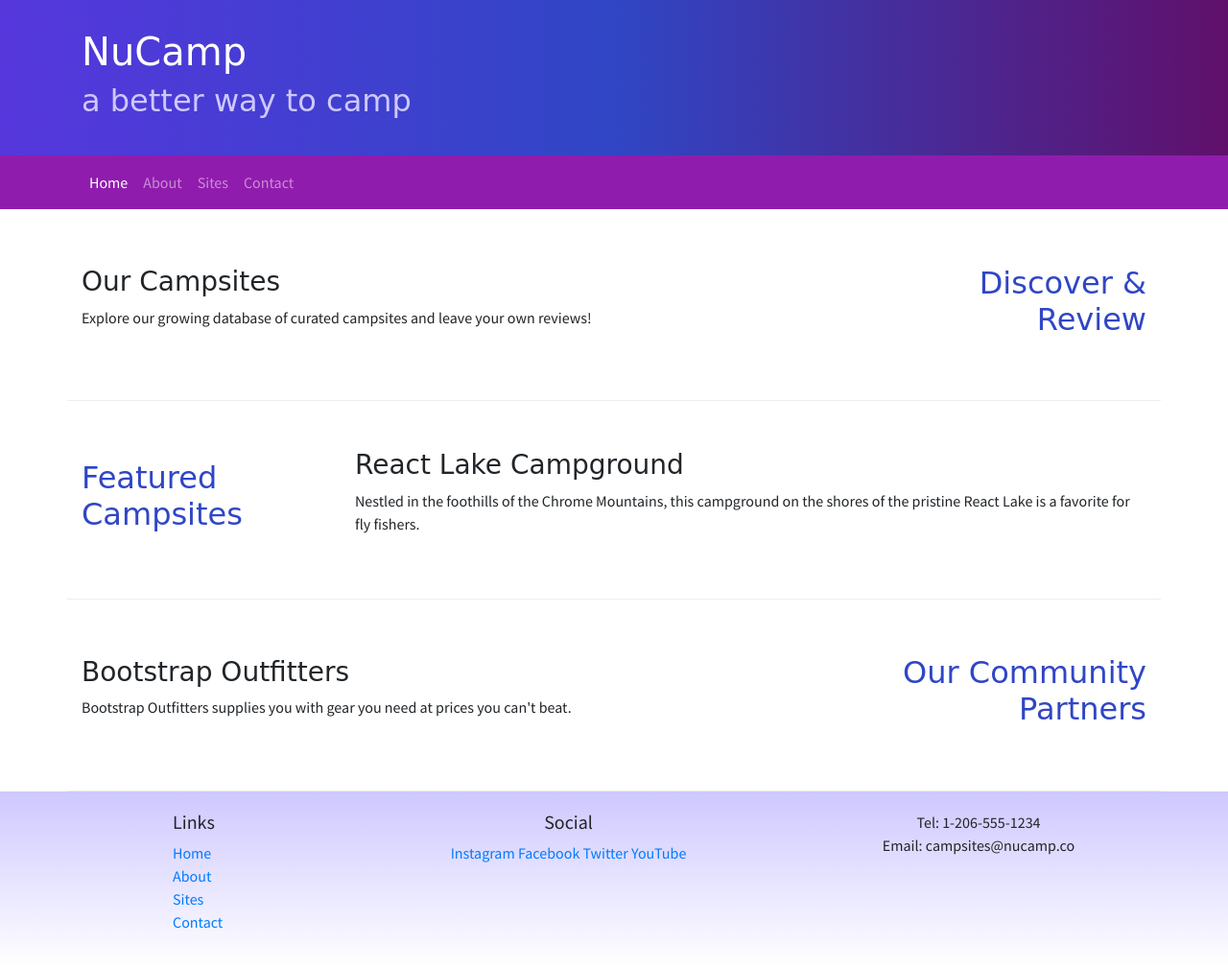
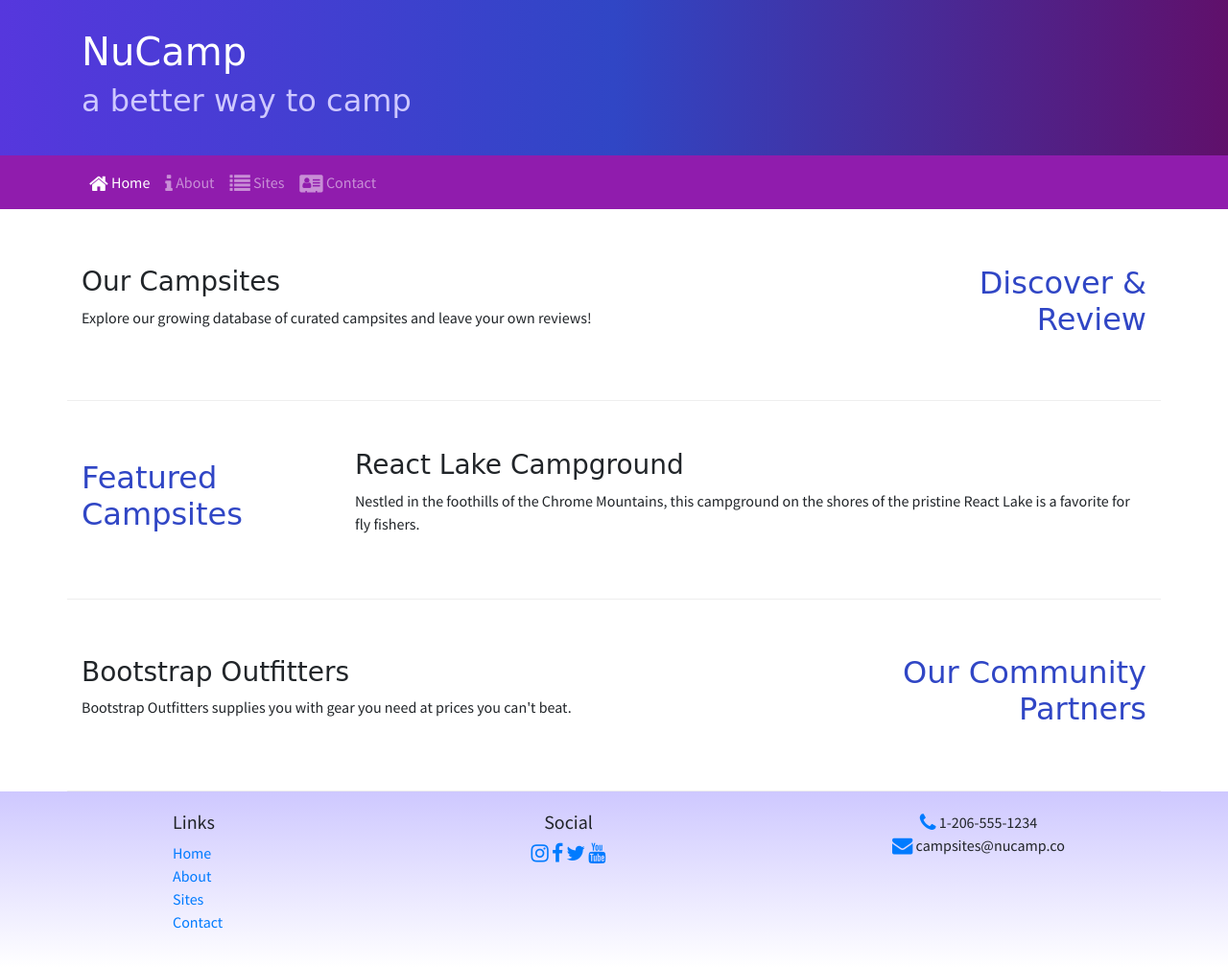
Before and after one commit to jaspertung/nucampsite, a website: page index.html in a window 1280 px wide. Shown: the whole page at 96% size. Drawn offline with nearby package versions, Linux system fonts and the light colour scheme; a web font is replaced by a local one.

Commit message:
Added icons to index.html and aboutus.html
Icons from fontawesome.com

```diff
--- a/index.html
+++ b/index.html
@@ -8,7 +8,9 @@
 
         <!-- Bootstrap CSS -->
         <link rel="stylesheet" href="node_modules/bootstrap/dist/css/bootstrap.min.css"/>
+
         <!-- order is important for specificity -->
+        <link rel="stylesheet" href="node_modules/font-awesome/css/font-awesome.min.css">
         <link rel="preconnect" href="https://fonts.gstatic.com">
         <link href="https://fonts.googleapis.com/css2?family=Sansita+Swashed:wght@400;700&family=Source+Sans+Pro:wght@300;400&display=swap" rel="stylesheet">
         <link rel="stylesheet" href="css/styles.css">
@@ -36,10 +38,10 @@
             </button>
             <div class="collapse navbar-collapse" id="nucampNavbar">
                 <ul class="navbar-nav">
-                    <li class="nav-item active"><a class="nav-link" href="#">Home</a></li>
-                    <li class="nav-item"><a class="nav-link" href="aboutus.html">About</a></li>
-                    <li class="nav-item"><a class="nav-link" href="#">Sites</a></li>
-                    <li class="nav-item"><a class="nav-link" href="#">Contact</a></li>
+                    <li class="nav-item active"><a class="nav-link" href="#"><i class="fa fa-home fa-lg"></i> Home</a></li>
+                    <li class="nav-item"><a class="nav-link" href="aboutus.html"><i class="fa fa-info fa-lg"></i> About</a></li>
+                    <li class="nav-item"><a class="nav-link" href="#"><i class="fa fa-list fa-lg"></i> Sites</a></li>
+                    <li class="nav-item"><a class="nav-link" href="#"><i class="fa fa-address-card fa-lg"></i> Contact</a></li>
                 </ul>
             </div>
         </div>
@@ -95,14 +97,14 @@
                 </div>
                 <div class="col-6 col-sm-5 text-center">
                     <h5>Social</h5>
-                    <a href="http://instagram.com/">Instagram</a>
-                    <a href="http://facebook.com/">Facebook</a>
-                    <a href="http://twitter.com/">Twitter</a>
-                    <a href="http://youtube.com/">YouTube</a>
+                    <a href="http://instagram.com/"><i class="fa fa-instagram fa-lg"></i></a>
+                    <a href="http://facebook.com/"><i class="fa fa-facebook fa-lg"></i></a>
+                    <a href="http://twitter.com/"><i class="fa fa-twitter fa-lg"></i></a>
+                    <a href="http://youtube.com/"><i class="fa fa-youtube fa-lg"></i></a>
                 </div>
                 <div class="col-sm-4 text-center">
-                    Tel: 1-206-555-1234<br/>
-                    Email: campsites@nucamp.co
+                    <i class="fa fa-phone fa-lg text-primary"></i> 1-206-555-1234<br/>
+                    <i class="fa fa-envelope fa-lg text-primary"></i> campsites@nucamp.co
                 </div>
             </div>
         </div>
--- a/package.json
+++ b/package.json
@@ -15,6 +15,7 @@
   },
   "dependencies": {
     "bootstrap": "^4.5.2",
+    "font-awesome": "^4.7.0",
     "jquery": "^3.5.1",
     "popper.js": "^1.16.1"
   }
```
Also changed, not shown: aboutus.html (+13 -10 lines), 1 other file.
